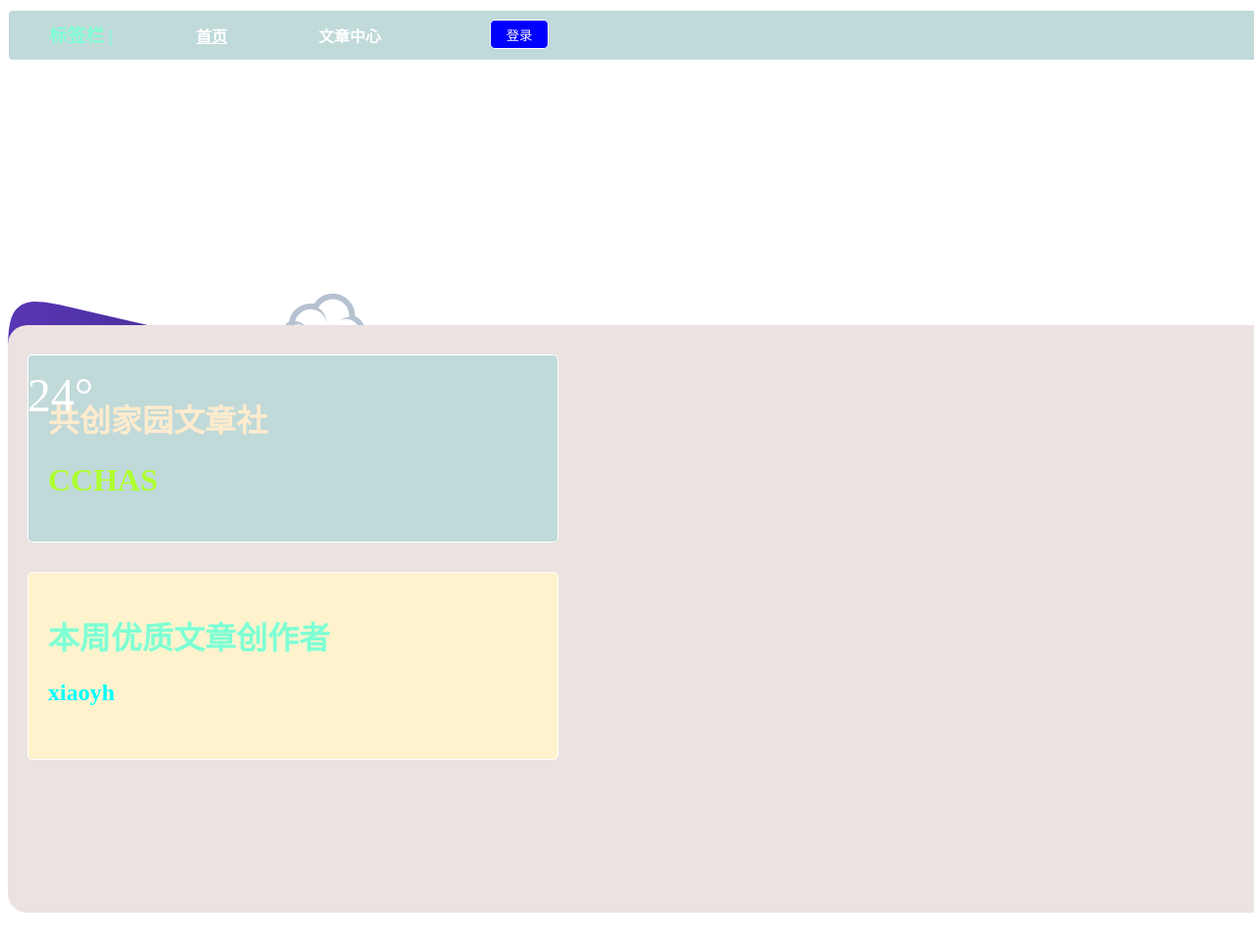
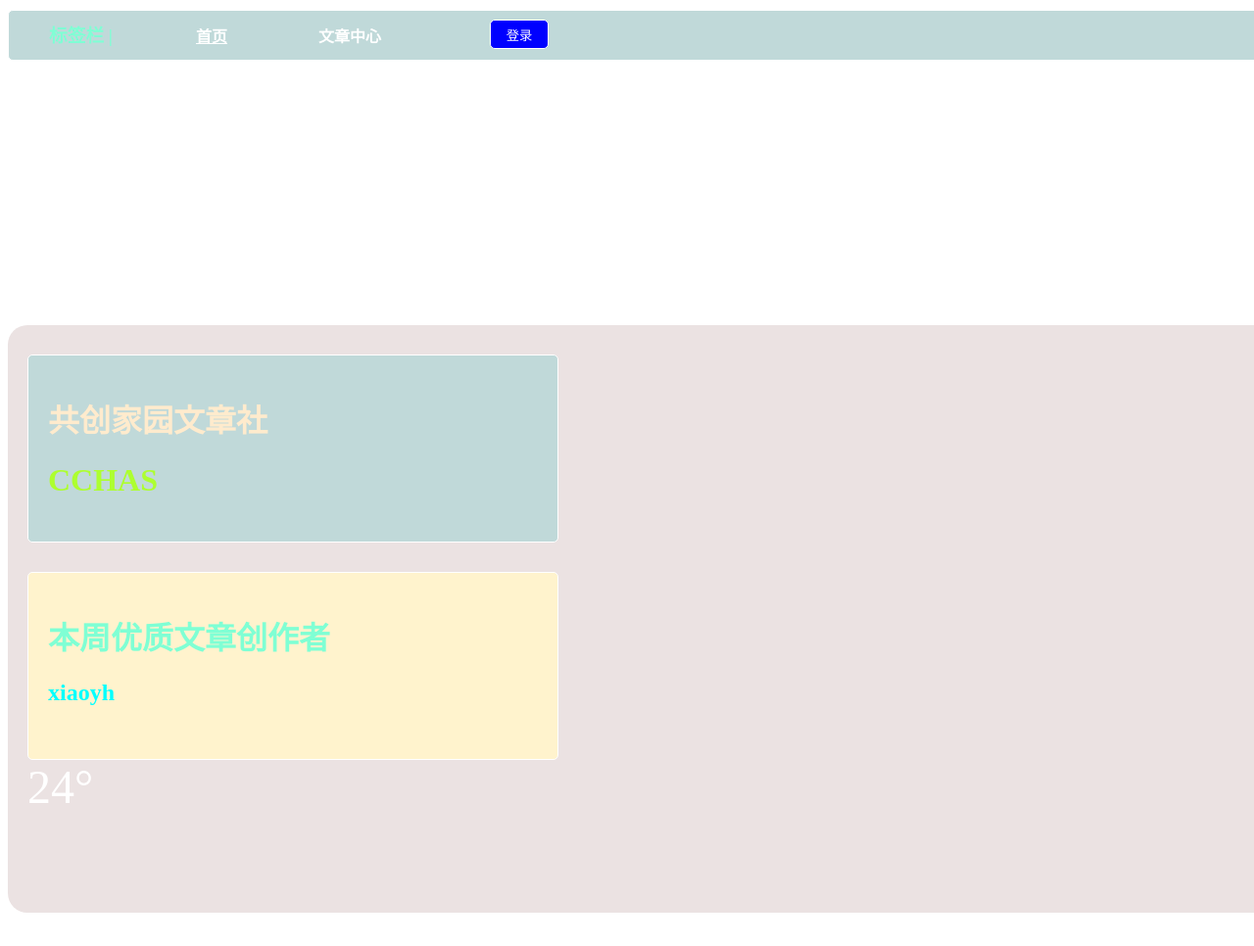
Before and after one commit to kukemc/CCHAS, a plain HTML site: page index.html in a window 1280 px wide. Shown: the top 966 px of the page at 98% size. Drawn offline with Linux system fonts and the light colour scheme; no server answers.

Commit message:
Update index.html

```diff
--- a/index.html
+++ b/index.html
@@ -71,7 +71,7 @@
             <a href="creater.html"><h4 class="createrbq">文章中心</h4></a>
             <button class="register">登录</button>
         </div>
-        <div class="card" style="position: relative;top:300px;">
+        <div class="card" style="position: relative;top:700px;">
   <svg fill="none" viewBox="0 0 342 175" height="175" width="342" xmlns="http://www.w3.org/2000/svg" class="background">
     <path fill="url(#paint0_linear_103_640)" d="M0 66.4396C0 31.6455 0 14.2484 11.326 5.24044C22.6519 -3.76754 39.6026 0.147978 73.5041 7.97901L307.903 62.1238C324.259 65.9018 332.436 67.7909 337.218 73.8031C342 79.8154 342 88.2086 342 104.995V131C342 151.742 342 162.113 335.556 168.556C329.113 175 318.742 175 298 175H44C23.2582 175 12.8873 175 6.44365 168.556C0 162.113 0 151.742 0 131V66.4396Z"></path>
     <defs>
```
